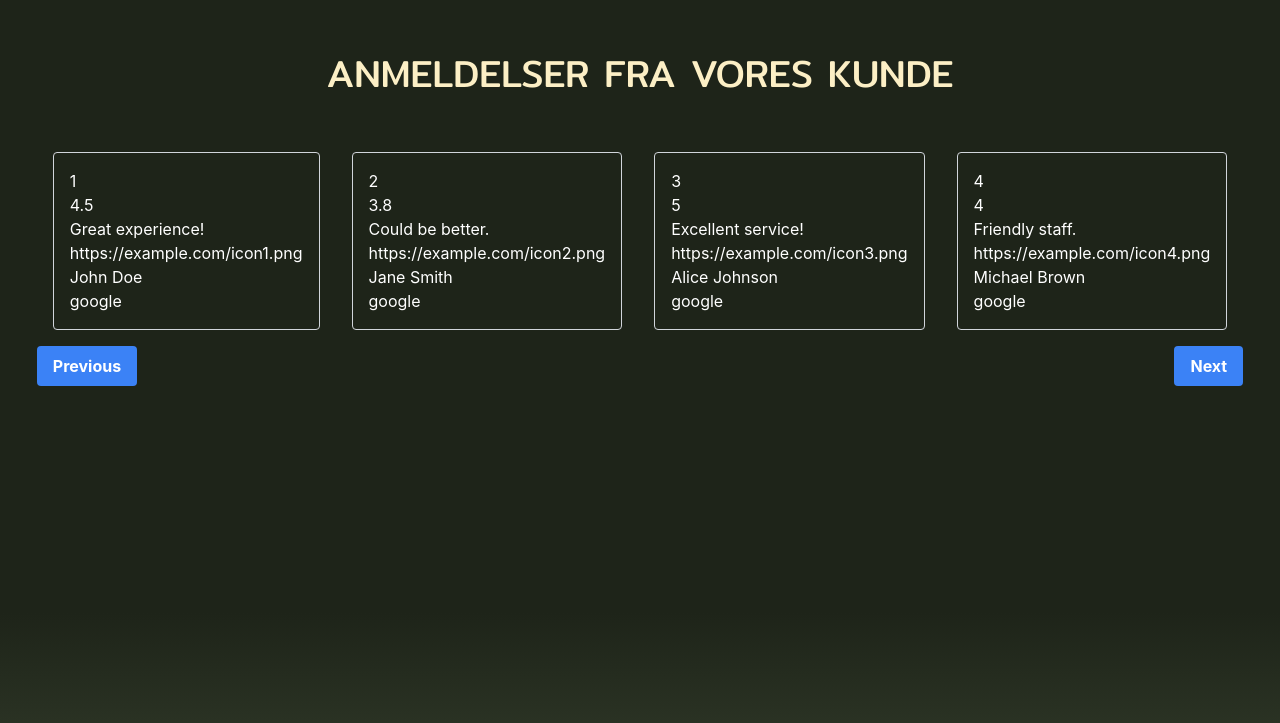
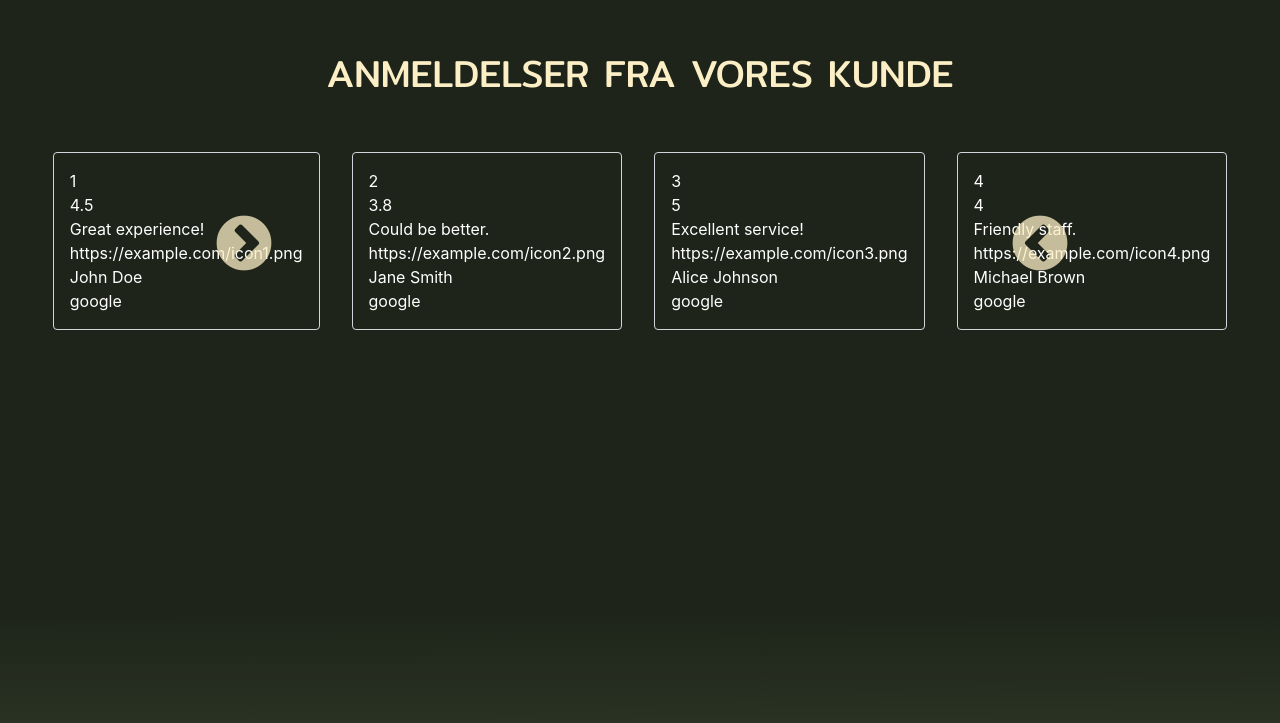
Before and after one commit to na-talia/sushi-takeaway, a React (Create React App) app: page / in a window 1280 px wide. Shown: the part 2401-3124 px from the top of the page. Built offline with nearby package versions, Linux system fonts and the light colour scheme.

Commit message:
created custom arrows

```diff
--- a/package.json
+++ b/package.json
@@ -3,6 +3,9 @@
   "version": "0.1.0",
   "private": true,
   "dependencies": {
+    "@fortawesome/fontawesome-svg-core": "^6.5.1",
+    "@fortawesome/free-solid-svg-icons": "^6.5.1",
+    "@fortawesome/react-fontawesome": "^0.2.0",
     "@testing-library/jest-dom": "^5.17.0",
     "@testing-library/react": "^13.4.0",
     "@testing-library/user-event": "^13.5.0",
--- /dev/null
+++ b/src/components/UI/CustomArrows.jsx
@@ -0,0 +1,17 @@
+import React from "react";
+import { FontAwesomeIcon } from "@fortawesome/react-fontawesome";
+import { faArrowLeft, faArrowRight } from "@fortawesome/free-solid-svg-icons";
+
+const CustomPrevArrow = ({ onClick }) => (
+  <div className="slick-arrow slick-prev" onClick={onClick}>
+    <FontAwesomeIcon icon={faArrowLeft} />
+  </div>
+);
+
+const CustomNextArrow = ({ onClick }) => (
+  <div className="slick-arrow slick-next" onClick={onClick}>
+    <FontAwesomeIcon icon={faArrowRight} />
+  </div>
+);
+
+export { CustomPrevArrow, CustomNextArrow };
--- a/src/components/reviews/Reviews.jsx
+++ b/src/components/reviews/Reviews.jsx
@@ -1,6 +1,7 @@
 import React, { useState } from "react";
 import Title from "../Title";
 import MockReviews from "./MockReviews";
+import { CustomPrevArrow, CustomNextArrow } from "../UI/CustomArrows.jsx";
 
 function Review({ review }) {
   return (
@@ -44,7 +45,7 @@ const Reviews = () => {
   );
 
   return (
-    <div className="text-white flex justify-center">
+    <div className="text-white flex justify-center relative">
       <div>
         <Title text="ANMELDELSER FRA VORES KUNDE" />
         <div className="flex overflow-x-auto mt-small">
@@ -52,20 +53,16 @@ const Reviews = () => {
             <Review key={review.id} review={review} />
           ))}
         </div>
-        <div className="flex justify-between mt-4">
-          <button
-            onClick={handlePrevClick}
-            className="bg-blue-500 text-white font-bold py-2 px-4 rounded"
-          >
-            Previous
-          </button>
-          <button
-            onClick={handleNextClick}
-            className="bg-blue-500 text-white font-bold py-2 px-4 rounded"
-          >
-            Next
-          </button>
-        </div>
+      </div>
+      <div
+        style={{
+          position: "absolute",
+          top: "70%",
+          transform: "translateY(-50%)",
+        }}
+      >
+        <CustomPrevArrow onClick={handlePrevClick} />
+        <CustomNextArrow onClick={handleNextClick} />
       </div>
     </div>
   );
```
Also changed, not shown: src/components/reviews/custom-arrows.css (added, +7 -0 lines), 1 other file (tests, documents, lock files or other folders).
